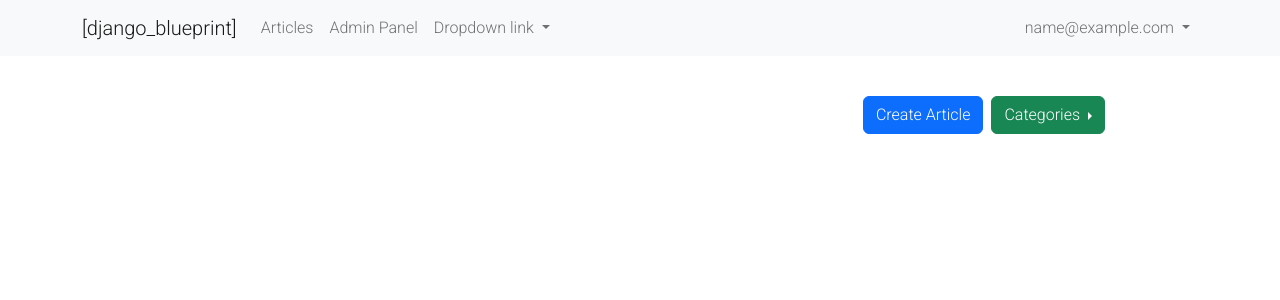
After one commit to grebson/django_blueprint, a Django app: page /articles/ in a window 1280 px wide. The commit adds this page. Shown: the top 300 px of the page. Run offline with Django 4.2, Linux system fonts and the light colour scheme; the visitor is signed in with stand-in values (Sample User, id 1); data that the repository does not hold is empty.

Commit message:
Articles implemented

```diff
--- /dev/null
+++ b/articles/urls.py
@@ -0,0 +1,11 @@
+from django.urls import path
+from .views import *
+
+urlpatterns = [
+    path('', index_view, name='articles'),
+    path('create/', create_view, name='create-article'),
+    path('<str:pk>/', detail_view, name='article'),
+    path('<str:pk>/update/', update_view, name='update-article'),
+    path('<str:pk>/delete/', delete_view, name='delete-article'),
+    path('category/<str:pk>/', category_view, name='category'),
+]
--- a/articles/views.py
+++ b/articles/views.py
@@ -1,3 +1,119 @@
-from django.shortcuts import render
+from django.contrib import messages
+from django.contrib.auth.decorators import login_required
+from django.shortcuts import redirect, render
+from django.utils.translation import gettext_lazy as _
+from .forms import ArticleForm
+from .models import Article, Category
 
-# Create your views here.
+
+@login_required(login_url='login')
+def index_view(request):
+    articles = Article.objects.all()
+    categories = Category.objects.all()
+
+    context = {
+        'articles': articles,
+        'categories': categories,
+    }
+
+    return render(request, 'articles/index.html', context)
+
+
+@login_required(login_url='login')
+def create_view(request):
+    if request.method == 'POST':
+        form = ArticleForm(request.POST)
+
+        if form.is_valid():
+            article = form.save(commit=False)
+            article.user = request.user
+            article.save()
+
+            messages.success(request, _('Article has been created.'))
+            return redirect('articles')
+    else:
+        form = ArticleForm()
+
+    context = {
+        'form': form,
+    }
+
+    return render(request, 'articles/create.html', context)
+
+
+@login_required(login_url='login')
+def detail_view(request, pk):
+    article = Article.objects.get(id=pk)
+
+    context = {
+        'article': article,
+    }
+
+    return render(request, 'articles/detail.html', context)
+
+
+@login_required(login_url='login')
+def update_view(request, pk):
+    article = Article.objects.get(id=pk)
+
+    if request.user != article.user:
+        if request.user.is_superuser:
+            pass
+        else:
+            messages.warning(request, _('You should not be here.'))
+            return redirect('articles')
+
+    if request.method == 'POST':
+        form = ArticleForm(request.POST, instance=article)
+
+        if form.is_valid():
+            form.save()
+
+            messages.success(request, _('Article has been updated.'))
+            return redirect('articles')
+    else:
+        form = ArticleForm(instance=article)
+
+    context = {
+        'form': form,
+    }
+
+    return render(request, 'articles/update.html', context)
+
+
+@login_required(login_url='login')
+def delete_view(request, pk):
+    article = Article.objects.get(id=pk)
+
+    if request.user != article.user:
+        if request.user.is_superuser:
+            pass
+        else:
+            messages.warning(request, _('You should not be here.'))
+            return redirect('articles')
+
+    if request.method == 'POST':
+        article.delete()
+
+        messages.success(request, _('Article has been deleted.'))
+        return redirect('articles')
+
+    context = {
+        'article': article,
+    }
+
+    return render(request, 'articles/delete.html', context)
+
+
+def category_view(request, pk):
+    category = Category.objects.get(id=pk)
+    articles = Article.objects.filter(category=category)
+    categories = Category.objects.all()
+
+    context = {
+        'category': category,
+        'articles': articles,
+        'categories': categories,
+    }
+
+    return render(request, 'articles/category.html', context)
--- a/myproject/urls.py
+++ b/myproject/urls.py
@@ -6,4 +6,5 @@ urlpatterns = [
     path('', home_view, name='home'),
     path('accounts/', include('accounts.urls')),
     path('admin/', admin.site.urls),
+    path('articles/', include('articles.urls')),
 ]
--- a/static/css/main.css
+++ b/static/css/main.css
@@ -2,6 +2,10 @@
 
 * {
     font-family: 'Roboto', sans-serif;
+}
+
+a {
+    text-decoration: none;
 }
 
 .navbar {
--- /dev/null
+++ b/templates/articles/index.html
@@ -0,0 +1,45 @@
+{% extends 'main.html' %}
+
+
+{% block content %}
+
+    <div class="container">
+        <div class="col-md-10 mx-auto">
+            <div class="mb-4 clearfix">
+                <div class="dropend float-end">
+                    <a class="btn btn-success dropdown-toggle" href="#" role="button" data-bs-toggle="dropdown" aria-expanded="false">
+                        Categories
+                    </a>
+                    <ul class="dropdown-menu ms-2">
+                        <li><a class="dropdown-item" href="{% url 'articles' %}">All</a></li>
+                        {% for category in categories %}
+                            <li><a class="dropdown-item" href="{% url 'category' category.id %}">{{ category }}</a></li>
+                        {% endfor %}
+                    </ul>
+                </div>
+                <a class="btn btn-primary me-2 float-end" href="{% url 'create-article' %}">Create Article</a>
+            </div>
+        </div>
+
+        {% for article in articles %}
+            <div class="col-md-10 mx-auto">
+                <div class="card mb-4">
+                    <div class="card-body">
+                        <h4 class="card-title"><a href="{% url 'article' article.id %}">{{ article.title }}</a></h4>
+                        <p class="card-text">{{ article.content }}</p>
+                    </div>
+
+                    <div class="card-footer clearfix text-muted">
+                        {% if request.user == article.user or request.user.is_superuser %}
+                            <a class="btn btn-outline-danger float-end" href="{% url 'delete-article' article.id %}">Delete</a>
+                            <a class="btn btn-outline-primary me-2 float-end" href="{% url 'update-article' article.id %}">Edit</a>
+                        {% else %}
+                            {{ article.user.email }}
+                        {% endif %}
+                    </div>
+                </div>
+            </div>
+        {% endfor %}
+    </div>
+
+{% endblock content %}
--- a/templates/navbar.html
+++ b/templates/navbar.html
@@ -7,13 +7,10 @@
         <div class="collapse navbar-collapse" id="navbarNavDropdown">
             <ul class="navbar-nav">
                 <li class="nav-item">
-                    <a class="nav-link" href="{% url 'home' %}">Home</a>
+                    <a class="nav-link" href="{% url 'articles' %}">Articles</a>
                 </li>
                 <li class="nav-item">
-                    <a class="nav-link" href="#">Features</a>
-                </li>
-                <li class="nav-item">
-                    <a class="nav-link" href="#">Pricing</a>
+                    <a class="nav-link" href="/admin">Admin Panel</a>
                 </li>
                 <li class="nav-item dropdown">
                     <a class="nav-link dropdown-toggle" href="#" role="button" data-bs-toggle="dropdown" aria-expanded="false">
```
Also changed, not shown: articles/admin.py (+12 -1 lines), articles/forms.py (added, +30 -0 lines), articles/models.py (+30 -1 lines), templates/articles/category.html (added, +45 -0 lines), templates/articles/create.html (added, +45 -0 lines), templates/articles/delete.html (added, +25 -0 lines), templates/articles/detail.html (added, +24 -0 lines), templates/articles/update.html (added, +45 -0 lines), accounts/migrations/0001_initial.py, articles/migrations/0001_initial.py (added).
